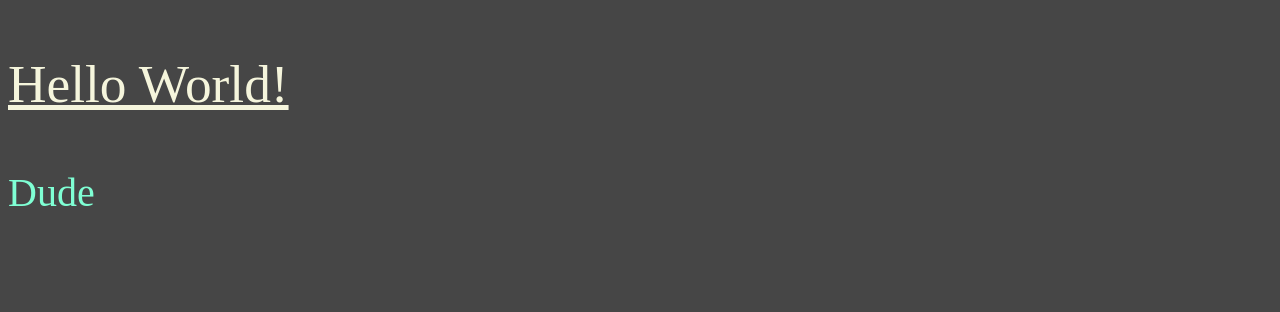
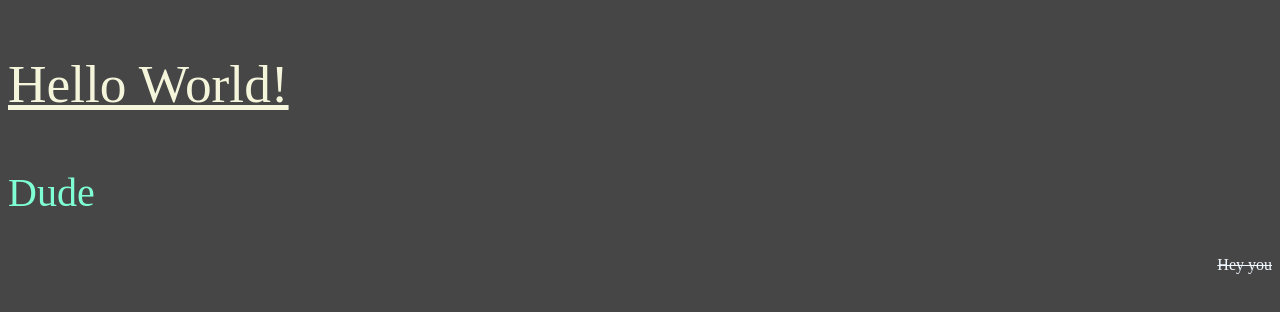
Before and after one commit to AlekseyPchelintsev/yap, a plain HTML site: page index.html in a window 1280 px wide. Drawn offline with Linux system fonts and the light colour scheme.

Commit message:
ver. 0.3

```diff
--- a/index.html
+++ b/index.html
@@ -9,5 +9,6 @@
   <body>
     <p class="hello">Hello World!</p>
     <p class="dude">Dude</p>
+    <p class="hey">Hey you</p>
   </body>
 </html>
--- a/style.css
+++ b/style.css
@@ -12,3 +12,9 @@ body {
   font-size: 30pt;
   color: aquamarine;
 }
+
+.hey {
+  color: aliceblue;
+  text-decoration: line-through;
+  text-align: right;
+}
```
